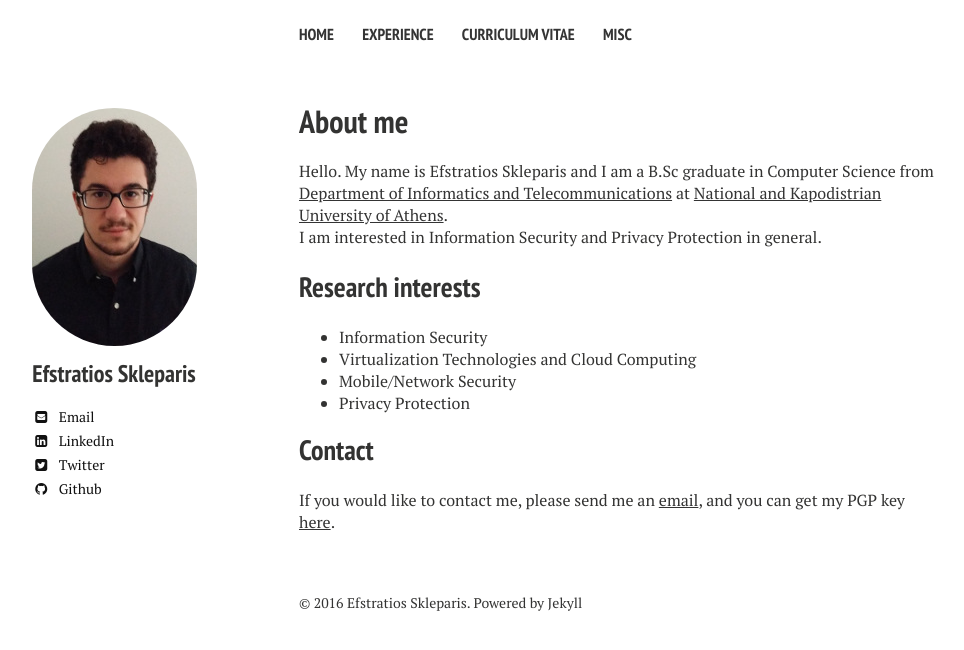
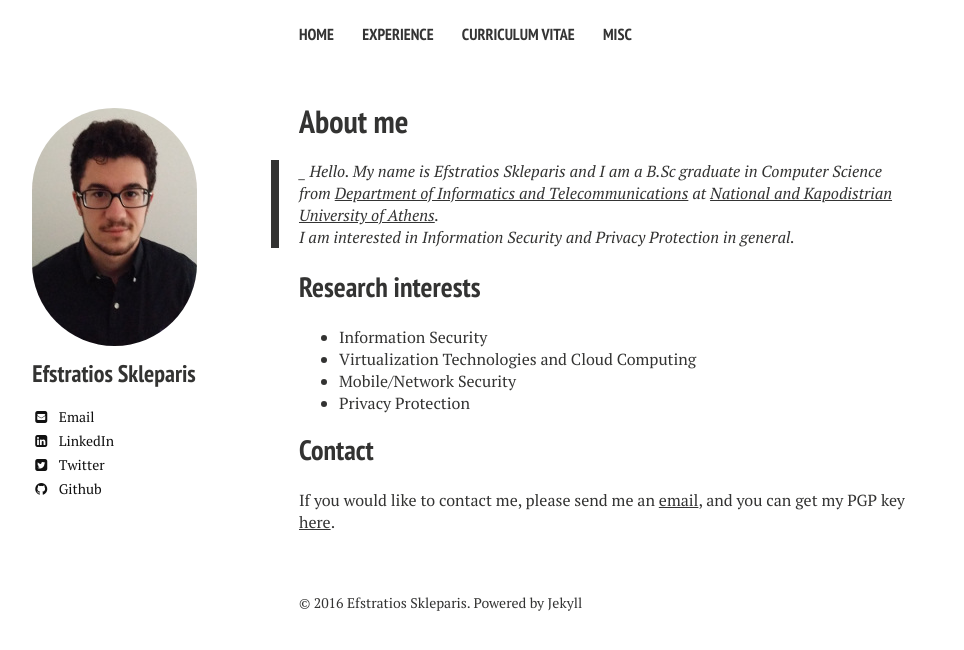
Before and after one commit to efstratios/efstratios.github.io, a Jekyll site: the page built from index.md, in a window 1280 px wide. Shown: the top 650 px of the page, without its empty margins (21-985 px from the left). Built offline with Jekyll 4.4.1, drawn with Linux system fonts in a browser that asks for light colours; nearby versions of some CDN libraries.

Commit message:
minor_updates

```diff
--- a/index.md
+++ b/index.md
@@ -4,7 +4,7 @@ title: About me
 excerpt: "Efstratios Skleparis - Personal Webpage"
 ---
 
-Hello. My name is Efstratios Skleparis and I am a B.Sc graduate in Computer Science from [Department of Informatics and Telecommunications](http://di.uoa.gr/eng){:target="_blank"} at [National and Kapodistrian University of Athens](http://en.uoa.gr){:target="_blank"}. <br/>I am interested in Information Security and Privacy Protection in general.
+>_ Hello. My name is Efstratios Skleparis and I am a B.Sc graduate in Computer Science from [Department of Informatics and Telecommunications](http://di.uoa.gr/eng){:target="_blank"} at [National and Kapodistrian University of Athens](http://en.uoa.gr){:target="_blank"}. <br/>I am interested in Information Security and Privacy Protection in general.
 
 ## Research interests
 
```
Also changed, not shown: CV/index.md (+1 -1 lines).
